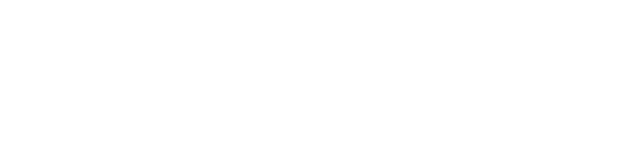
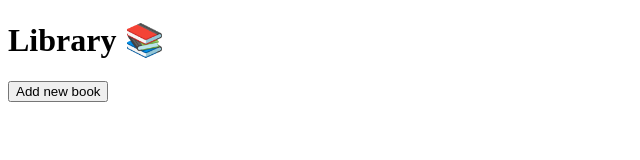
Before and after one commit to NerwenElensar/library, a plain HTML site: page index.html in a window 1280 px wide. Shown: the whole page, without its empty margins (0-640 px from the left). Drawn offline with Linux system fonts and the light colour scheme.

Commit message:
add basic Html structure

```diff
--- a/index.html
+++ b/index.html
@@ -8,5 +8,12 @@
     <link rel="stylesheet" href="styles.css" />
     <title>Library</title>
   </head>
-  <body></body>
+  <body>
+    <header>
+      <h1>Library 📚</h1>
+    </header>
+    <main>
+      <button>Add new book</button>
+    </main>
+  </body>
 </html>
```
